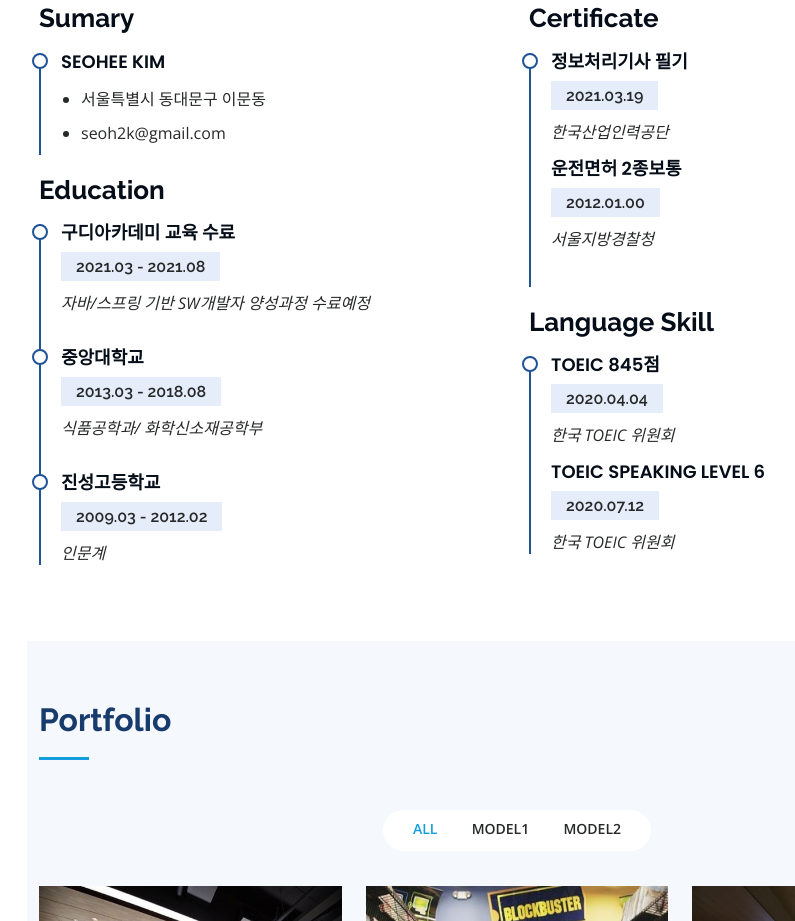
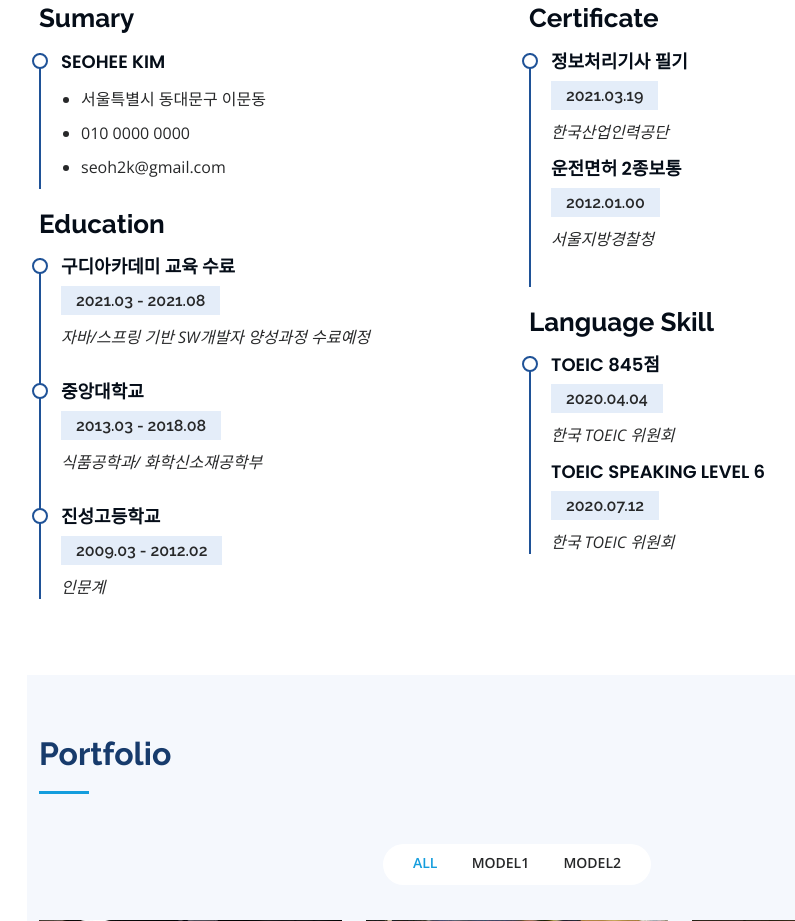
Before and after one commit to seoh2k/seoh2k.github.io, a plain HTML site: page index.html in a window 1280 px wide. Shown: the part 2179-3100 px from the top of the page, without its empty margins (273-1068 px from the left). Drawn offline with nearby package versions, Linux system fonts and the light colour scheme.

Commit message:
개인정보 수정

```diff
--- a/index.html
+++ b/index.html
@@ -200,7 +200,7 @@
               <p><em><!-- 경력 요약 --></em></p>
               <ul>
                 <li>서울특별시 동대문구 이문동</li>
-                <!--<li>010 0000 0000</li>-->
+                <li>010 0000 0000</li>
                 <li>seoh2k@gmail.com</li>
               </ul>
             </div>
```
